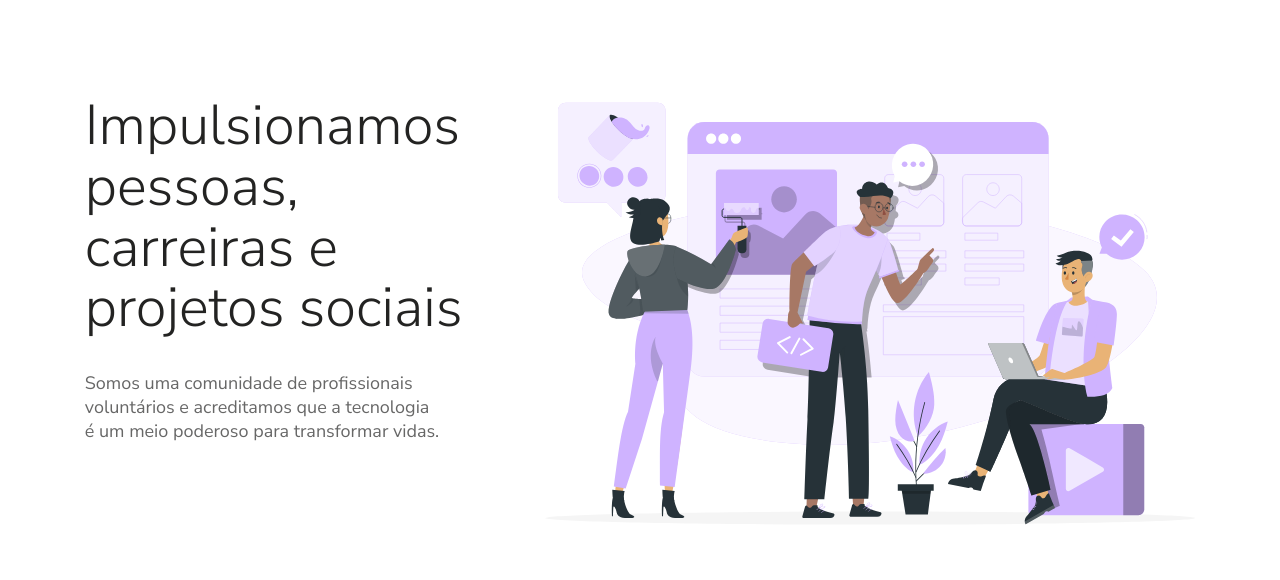
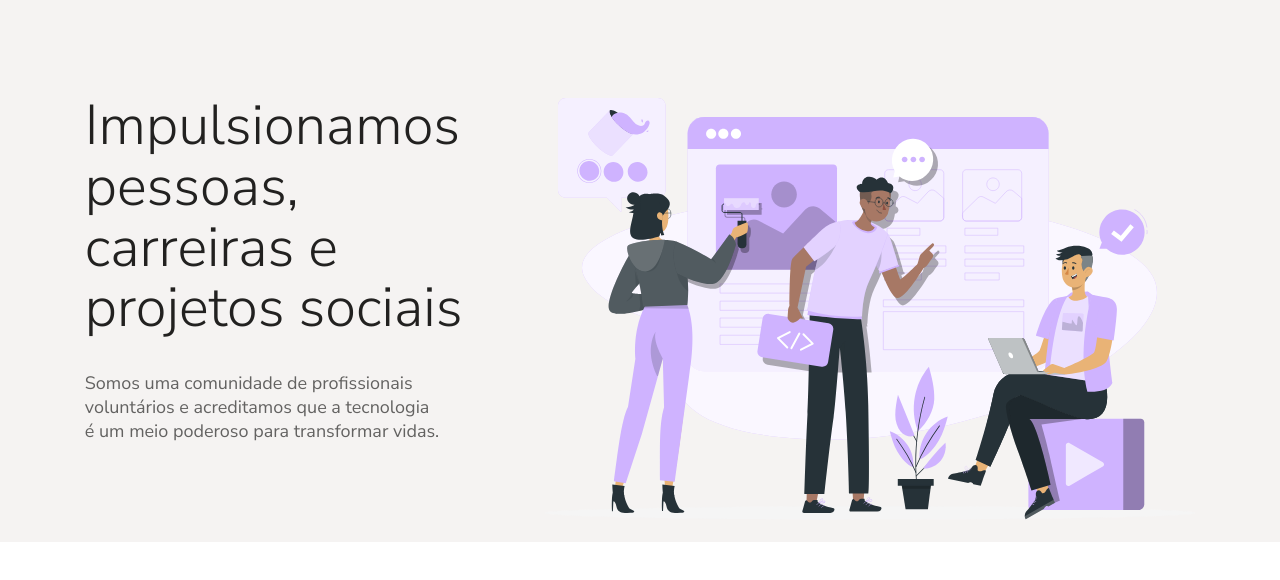
Before and after one commit to tech-pro-bem/institutional-tech-pro-bem, a Next.js app: page / in a window 1280 px wide. Shown: the top 580 px of the page. Built offline with nearby package versions, Linux system fonts and the light colour scheme.

Commit message:
refatorando

```diff
--- a/app/components/SessionBegin/style.module.css
+++ b/app/components/SessionBegin/style.module.css
@@ -1,21 +1,26 @@
+.inicio {
+  padding-top: 2rem;
+  background-color: #F5F3F2;
+}
+
 .layout_begin {
-  padding-top: 2rem;
+
   display: flex;
   flex-direction: column;
   align-items: center;
+
   width: 86.75%;
 }
 
 .layout_begin img {
-
-  margin: 3.8rem 0 3.375rem 0;
+  margin: 6rem 0 3.2rem 0;
   width: 100%;
-  max-width: 21.875rem;
-
+  max-height: 75vh;
 }
 
 .text {
   color: var(--neutral-black);
+  width: 100%;
 }
 
 .description {
@@ -25,11 +30,8 @@
   font-weight: var(--fw-400);
   line-height: 1.35;
   opacity: 0.87;
-
-
-
-  padding: 0;
-  text-align-last: left;
+  max-width: 50ch;
+  margin-inline: auto;
 
 }
 
@@ -67,12 +69,12 @@
     flex-direction: row;
     align-items: flex-start;
     gap: 1.875rem;
+    height: 31.875rem;
   }
   .layout_begin img {
     width: 42rem;
-    height: 32rem;
+    height: 27.15rem;
     max-width: 42rem;
-    margin: -2.125rem 0 0 0;
   }
 
   .text {
--- a/app/globals.css
+++ b/app/globals.css
@@ -91,6 +91,8 @@ h1 {
   font-weight: var(--fw-300);
   line-height: 3rem;
   opacity: 0.87;
+  margin-inline: auto;
+  max-width: 20ch;
 }
 
 
```
